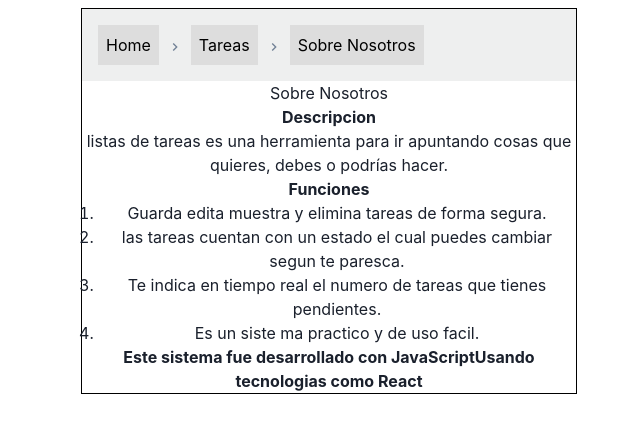
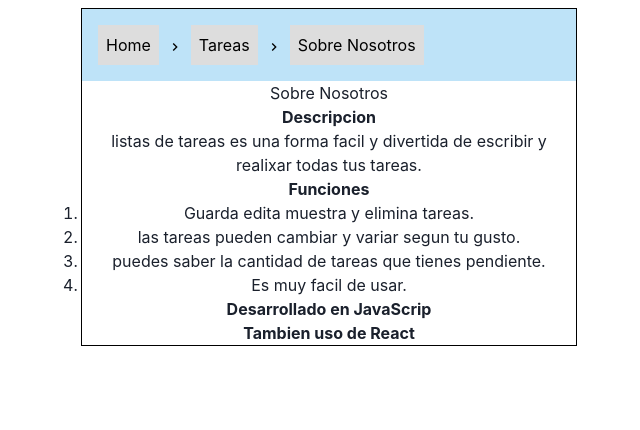
Before and after one commit to GuillermoMorris15/my-react-task-list, a React (Create React App) app: page /Snosotros in a window 1280 px wide. Shown: the top 430 px of the page, without its empty margins (311-951 px from the left). Built offline with nearby package versions, Linux system fonts and the light colour scheme.

Commit message:
cambios agregados

```diff
--- a/src/componentes/SobreNosotros.jsx
+++ b/src/componentes/SobreNosotros.jsx
@@ -7,20 +7,19 @@ import {
 function SobreNosotros () {
     return(
         <div>
-            <Menu/>
+           <Menu/>
             <h2>Sobre Nosotros</h2>
             <strong>Descripcion</strong>
-            <p>listas de tareas es una herramienta para ir apuntando cosas que quieres, debes o podrías hacer.</p>
+            <p>listas de tareas es una forma facil y divertida de escribir y realixar todas tus tareas.</p>
             <strong>Funciones</strong>
-            <OrderedList>
-            <ListItem>Guarda edita muestra y elimina tareas de forma segura.</ListItem>
-            <ListItem>las tareas cuentan con un estado el cual puedes cambiar segun te paresca.</ListItem>
-            <ListItem>Te indica en tiempo real el numero de tareas que tienes pendientes.</ListItem>
-            <ListItem>Es un siste ma practico y de uso facil.</ListItem>
-            </OrderedList>
-            <strong>Este sistema fue desarrollado con JavaScript</strong>
-            <strong>Usando tecnologias como React</strong>
-
+            <ol>
+                <li>Guarda edita muestra y elimina tareas.</li>
+                <li>las tareas pueden cambiar y variar segun tu gusto.</li>
+                <li>puedes saber la cantidad de tareas que tienes pendiente.</li>
+                <li>Es muy facil de usar.</li>
+            </ol>
+            <strong>Desarrollado en JavaScrip</strong> <br/>
+            <strong> Tambien uso de React</strong>
 
         </div>
     )
--- a/src/componentes/menu/Menu.jsx
+++ b/src/componentes/menu/Menu.jsx
@@ -9,8 +9,8 @@ import {
 
 function Menu() {
     return(
-        <Box bg='#eeefef' w='100%' p={4} color='#000'>
-                <Breadcrumb spacing='8px' separator={<ChevronRightIcon color='gray.500' />}>
+        <Box bg='#BEE3F8' w='100%' p={4} color='#000'>
+                <Breadcrumb spacing='8px' separator={<ChevronRightIcon color='BlackAlpha 400' />}>
                 <BreadcrumbItem>
                     <BreadcrumbLink href='/'>Home</BreadcrumbLink>
                 </BreadcrumbItem>
```
